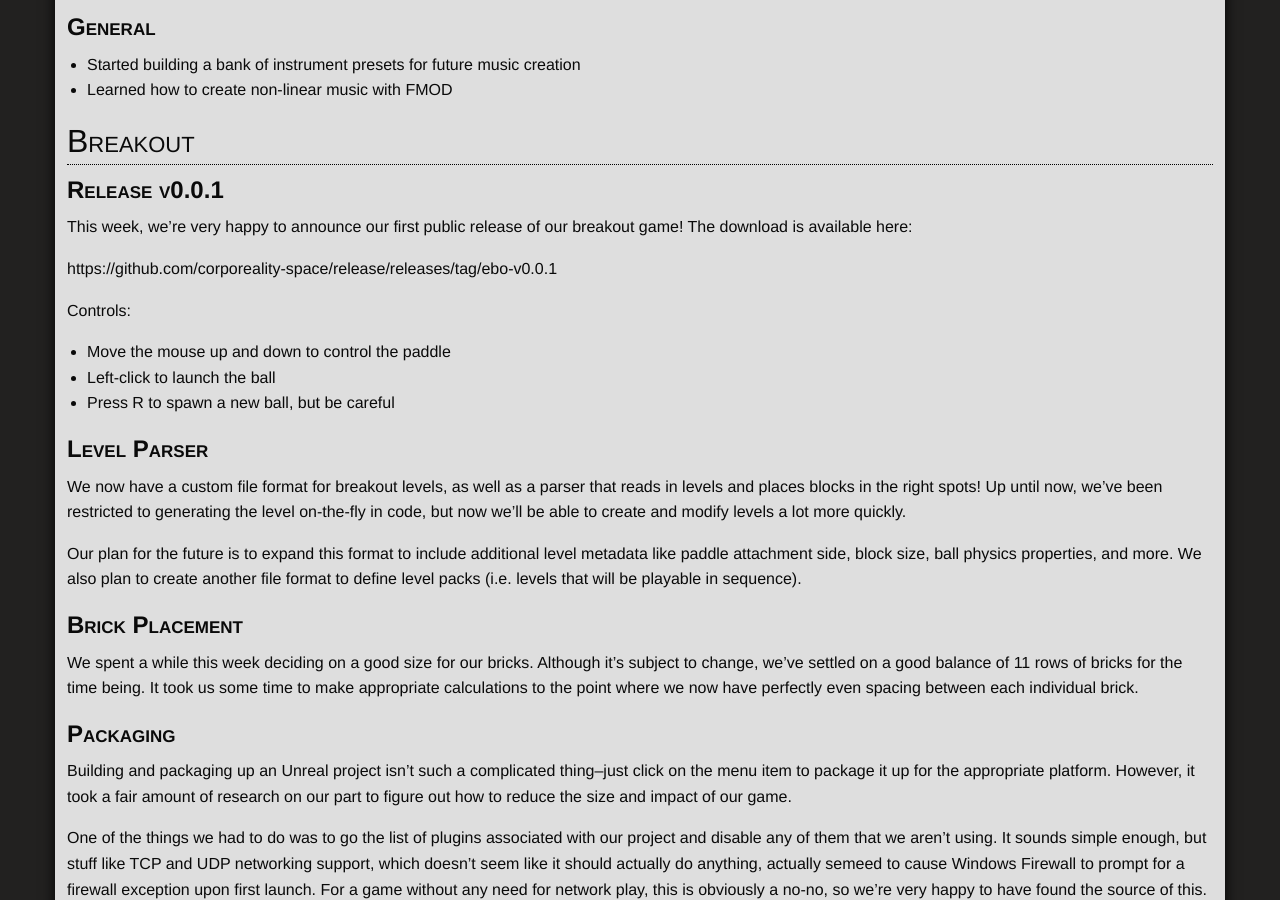
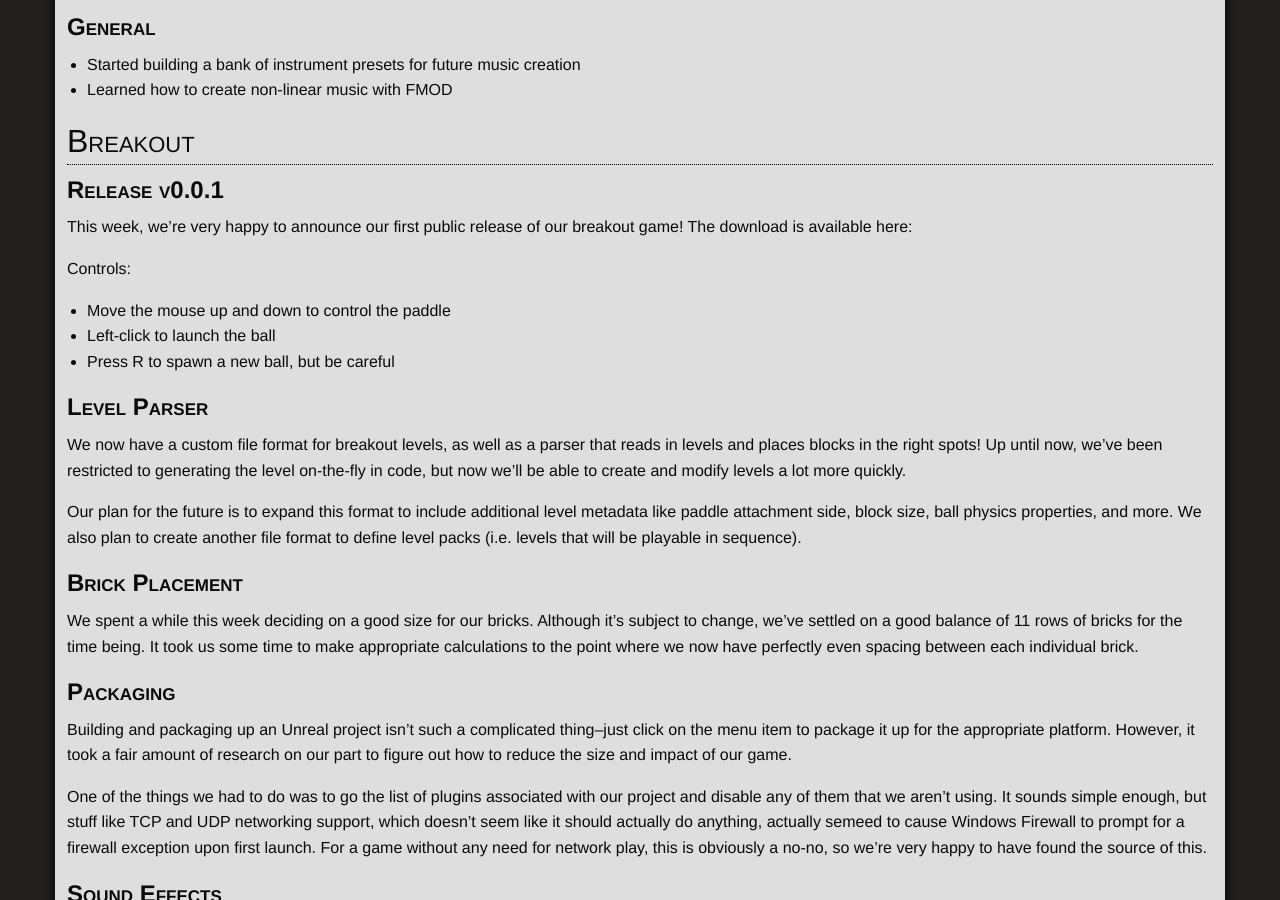
Before and after one commit to corporeality-space/web, a Jekyll site: the page built from _posts/2020-05-26-01-Week-45.md, in a window 1280 px wide and 900 px high, scrolled down 560 px. Built offline with Jekyll 4.4.1, drawn with Linux system fonts in a browser that asks for light colours; nearby versions of some CDN libraries; some web fonts are replaced; our own code applies the rules of GitHub Pages for plain Markdown files; library files that are not in the unit come from our copies.

Commit message:
Update 2020-05-26-01-Week-45.md

```diff
--- a/_posts/2020-05-26-01-Week-45.md
+++ b/_posts/2020-05-26-01-Week-45.md
@@ -30,7 +30,7 @@
 
 This week, we're very happy to announce our first public release of our breakout game! The download is available here:
 
-https://github.com/corporeality-space/release/releases/tag/ebo-v0.0.1
+[](https://github.com/corporeality-space/release/releases/tag/ebo-v0.0.1)
 
 Controls:
 
```
